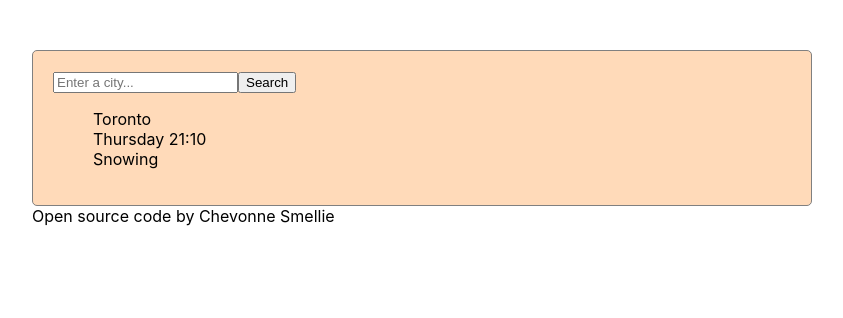
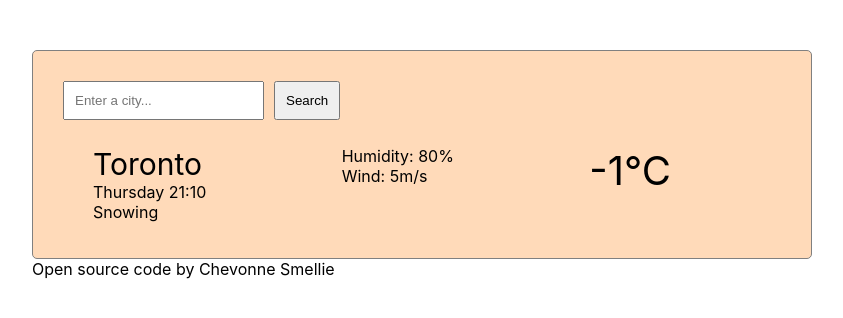
Before and after one commit to chevonnesmellie/weather-app, a React (Create React App) app: page / in a window 1280 px wide. Shown: the top 318 px of the page, without its empty margins (218-1061 px from the left). Built offline with nearby package versions, Linux system fonts and the light colour scheme.

Commit message:
added simple CSS styling

```diff
--- a/src/Weather.css
+++ b/src/Weather.css
@@ -1,3 +1,26 @@
+form, .user-input, .search-button {
+    padding: 10px;
+}
+
+.user-input {
+    margin-right: 10px;
+}
+
+
 ul {
     list-style: none;
 }
+
+.weather-display {
+    display: flex;
+    justify-content: space-between;
+}
+
+.current-city {
+    font-size: 30px;
+}
+
+.current-temp {
+    font-size: 40px;
+    margin-right: 120px;
+}
--- a/src/Weather.js
+++ b/src/Weather.js
@@ -1,5 +1,5 @@
 import React from "react";
-import bootstrap from "bootstrap";
+
 
 import "./Weather.css";
 
@@ -7,14 +7,24 @@ export default function Weather() {
     return (
     <div className="Weather">
         <form>
-            <input type="search" placeholder="Enter a city..." />
-            <input type="submit" value="Search" />
+            <input className="user-input" type="search" placeholder="Enter a city..." />
+            <input className="search-button" type="submit" value="Search" />
         </form>
-        <ul>
-            <li>Toronto</li>
-            <li>Thursday 21:10</li>
-            <li>Snowing</li>
-        </ul>
+        <div class="weather-display">
+            <ul>
+                <li className="current-city">Toronto</li>
+                <li>Thursday 21:10</li>
+                <li>Snowing</li>
+            </ul>
+            <ul>
+                <li></li>
+                <li>Humidity: 80%</li>
+                <li>Wind: 5m/s</li>
+            </ul>
+            <ul>
+                <li className="current-temp">-1°C</li>
+            </ul>
+        </div>
     </div>
     )
 }
```
